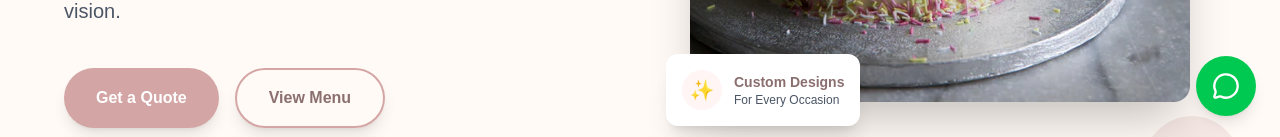
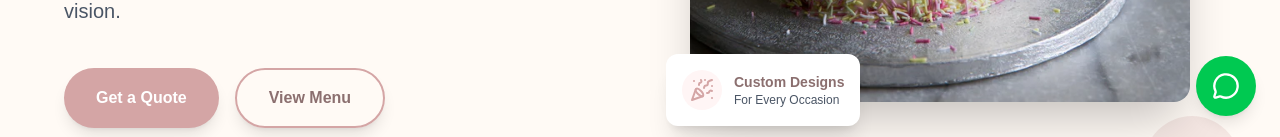
Before and after one commit to fabusuyi-deborah/Favvylee-bakes-and-events, a Next.js app: page / in a window 1280 px wide. Shown: the part 660-797 px from the top of the page. Built offline with nearby package versions, Linux system fonts and the light colour scheme; a web font is replaced by a local one.

Commit message:
changed emojis to svg icons

```diff
--- a/components/home/HeroSection.tsx
+++ b/components/home/HeroSection.tsx
@@ -1,5 +1,6 @@
 import React from 'react';
 import Image from 'next/image';
+import { PartyPopper } from 'lucide-react';
 
 export default function HeroSection() {
   return (
@@ -65,8 +66,8 @@ export default function HeroSection() {
             {/* Bottom floating card */}
             <div className="absolute -bottom-6 -left-6 bg-white p-4 rounded-xl shadow-xl max-w-xs">
               <div className="flex items-center gap-3">
-                <div className="w-10 h-10 rounded-full flex items-center justify-center text-xl" style={{ backgroundColor: '#FFF5F5' }}>
-                  ✨
+                <div className="w-10 h-10 rounded-full flex items-center justify-center text-xl text-[#D4A5A5]" style={{ backgroundColor: '#FFF5F5' }}>
+                 <PartyPopper />
                 </div>
                 <div>
                   <p className="font-bold text-sm" style={{ color: '#8B6F6F' }}>Custom Designs</p>
```
